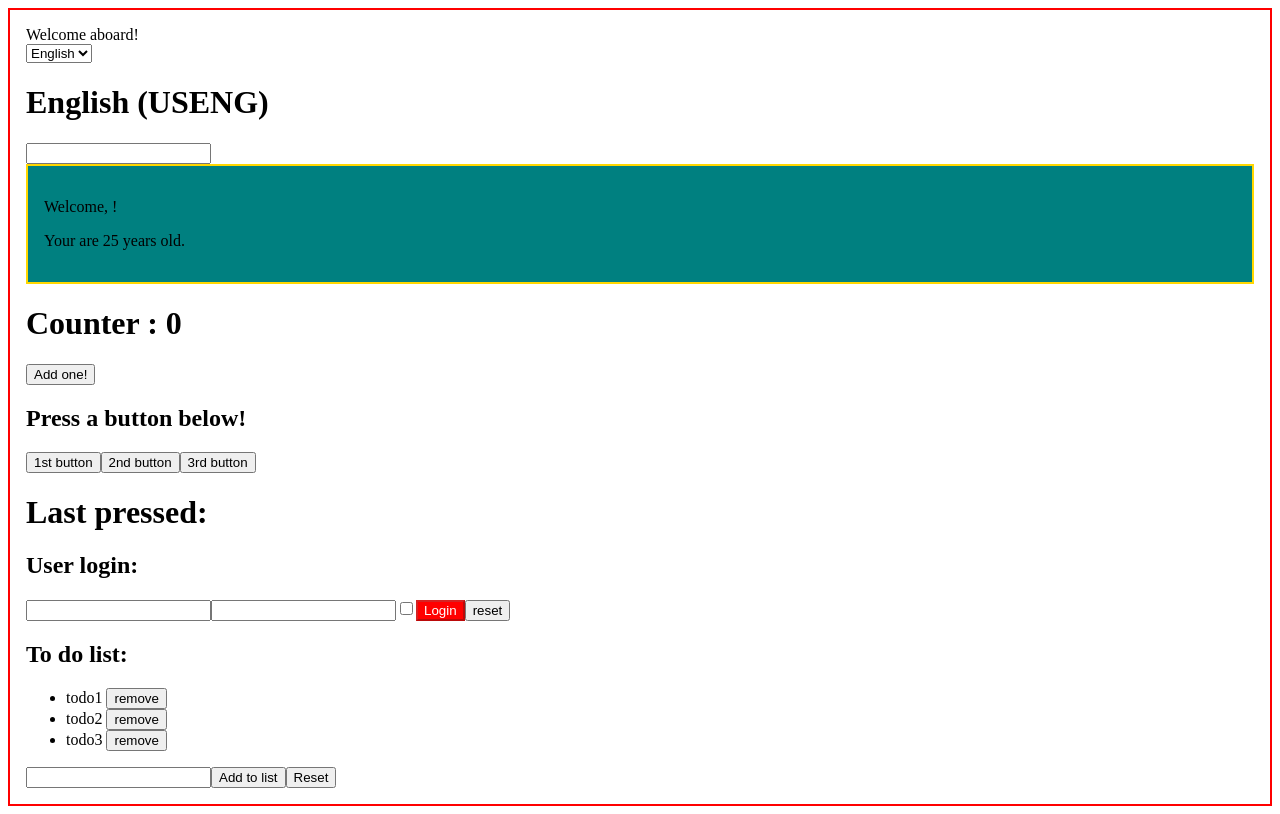
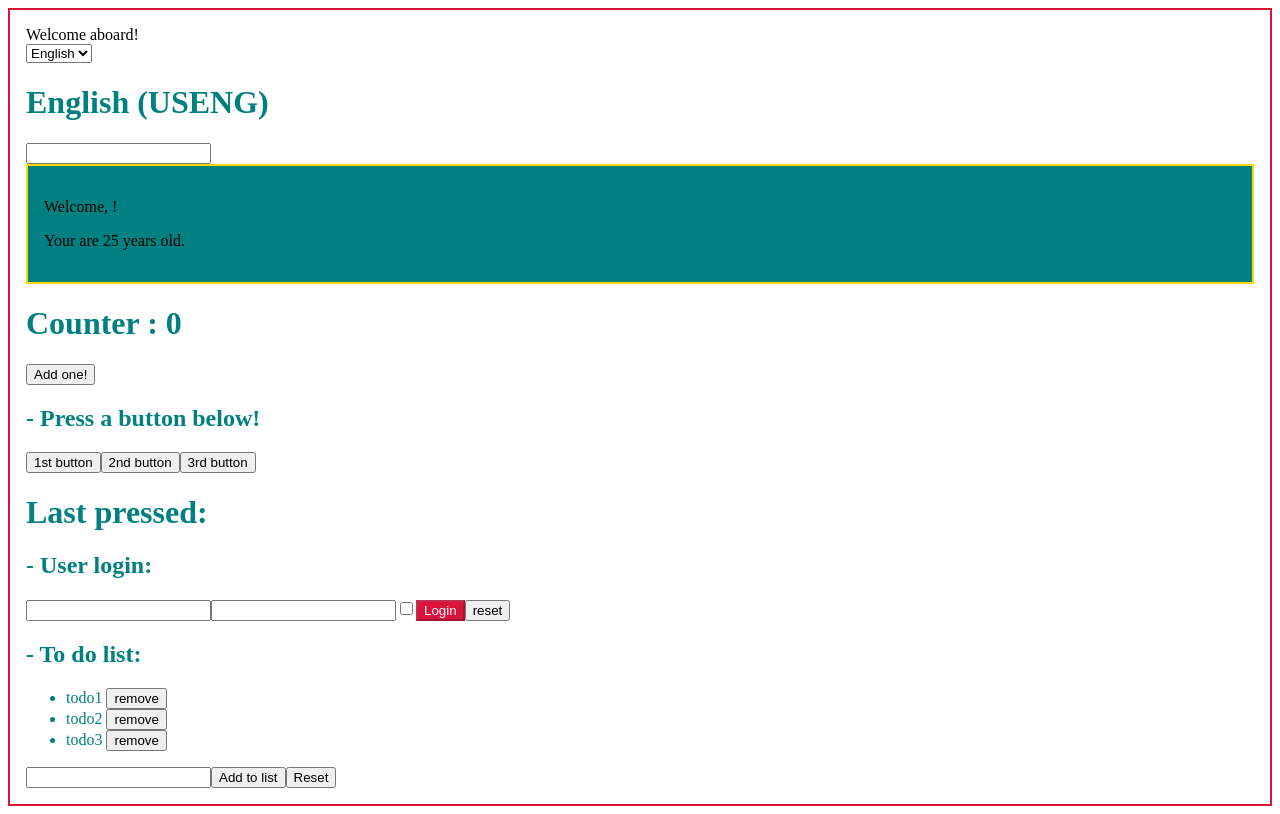
Before and after one commit to Francxmf/dhreactexercises, a React (Create React App) app: page / in a window 1280 px wide. Built offline with nearby package versions, Linux system fonts and the light colour scheme.

Commit message:
small fixes to graphics

```diff
--- a/src/ClickTracker.js
+++ b/src/ClickTracker.js
@@ -14,7 +14,7 @@ export class ClickTracker extends React.Component {
   render() {
     return (
       <div>
-        <h2> Press a button below!</h2>
+        <h2>- Press a button below!</h2>
         <button onClick={this.clickEventHandler}>
           1st button
         </button>
--- a/src/Container.js
+++ b/src/Container.js
@@ -4,7 +4,7 @@ import React from "react";
    render() {
      const containerStyle = {
        backgroundColour: "white",
-       border: "2px solid red",
+       border: "2px solid crimson",
        padding: "1rem"
      };
 
--- a/src/Login.js
+++ b/src/Login.js
@@ -38,12 +38,12 @@ export class Login extends React.Component {
 
   render() {
     const logBtnStyle = {
-      backgroundColor : this.state.password.length <= 8 ? "red" : "green",
+      backgroundColor : this.state.password.length <= 8 ? "crimson" : "teal",
       color : "white"
     }
     return (
       <div>
-        <h2> User login:</h2>
+        <h2> - User login:</h2>
         <input
           name="username"
           onChange={this.loginInputsHandler}
--- a/src/ToDoList.js
+++ b/src/ToDoList.js
@@ -36,7 +36,7 @@ export class ToDoList extends React.Component {
   render() {
     return (
       <>
-        <h2>To do list:</h2>
+        <h2>- To do list:</h2>
          {this.props.render(this.state.items, this.deleteLitemHandler)}
         <input
           name="todo"
--- a/src/index.css
+++ b/src/index.css
@@ -3,3 +3,7 @@
     border: 2px solid gold;
     padding: 1rem;
 }
+
+h1,h2,h3,li {
+    color: teal;
+}
```
